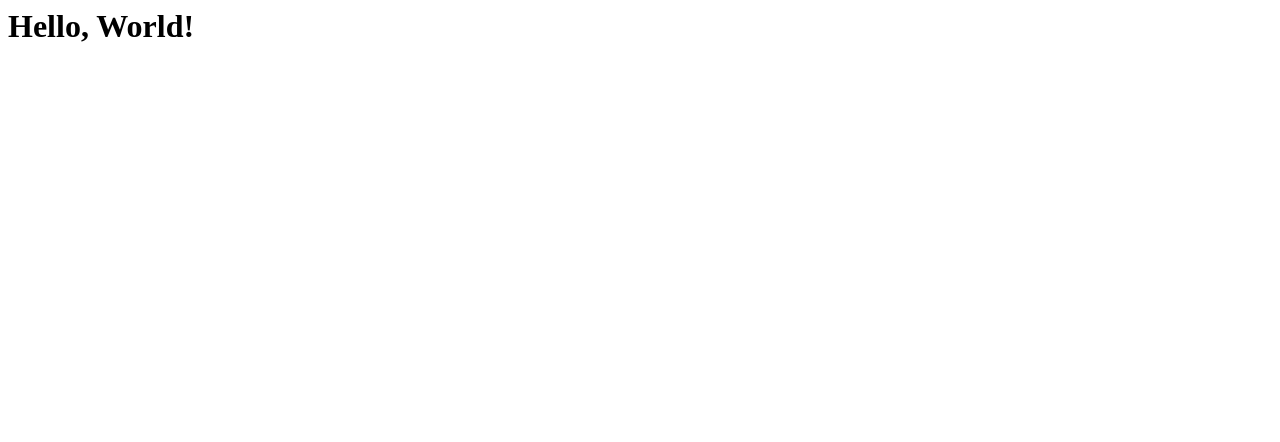
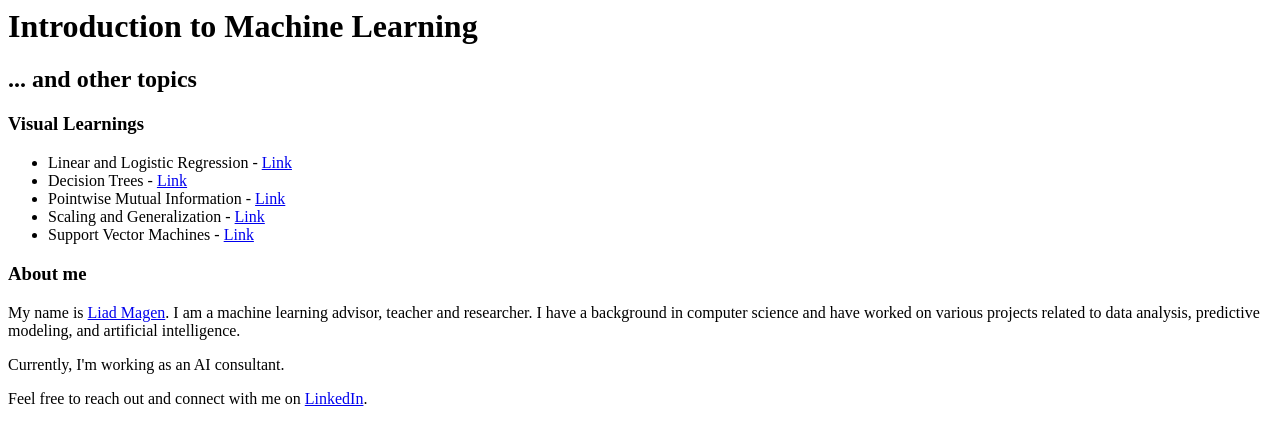
Before and after one commit to liadmagen/liadmagen.github.io, a plain HTML site: page index.html in a window 1280 px wide. Drawn offline with Linux system fonts and the light colour scheme.

Commit message:
new index

```diff
--- a/index.html
+++ b/index.html
@@ -1 +1,16 @@
-<h1>Hello, World!</h1>
+<h1>Introduction to Machine Learning</h1>
+<h2>... and other topics</h2>
+
+<h3>Visual Learnings</h3>
+<ul>
+    <li>Linear and Logistic Regression - <a href="linear-and-logistic-regression/">Link</a></li>
+    <li>Decision Trees - <a href="decision_trees/">Link</a></li>
+    <li>Pointwise Mutual Information - <a href="pmi/">Link</a></li>
+    <li>Scaling and Generalization - <a href="scaling-and-generalization/">Link</a></li>
+    <li>Support Vector Machines - <a href="svm/">Link</a></li>
+</ul>
+
+<h3>About me</h3>
+<p>My name is <a href="https://www.linkedin.com/in/liadmagen">Liad Magen</a>. I am a machine learning advisor, teacher and researcher. I have a background in computer science and have worked on various projects related to data analysis, predictive modeling, and artificial intelligence.</p>
+<p>Currently, I'm working as an AI consultant.</p>
+<p>Feel free to reach out and connect with me on <a href="https://www.linkedin.com/in/liadmagen">LinkedIn</a>.</p>
```
